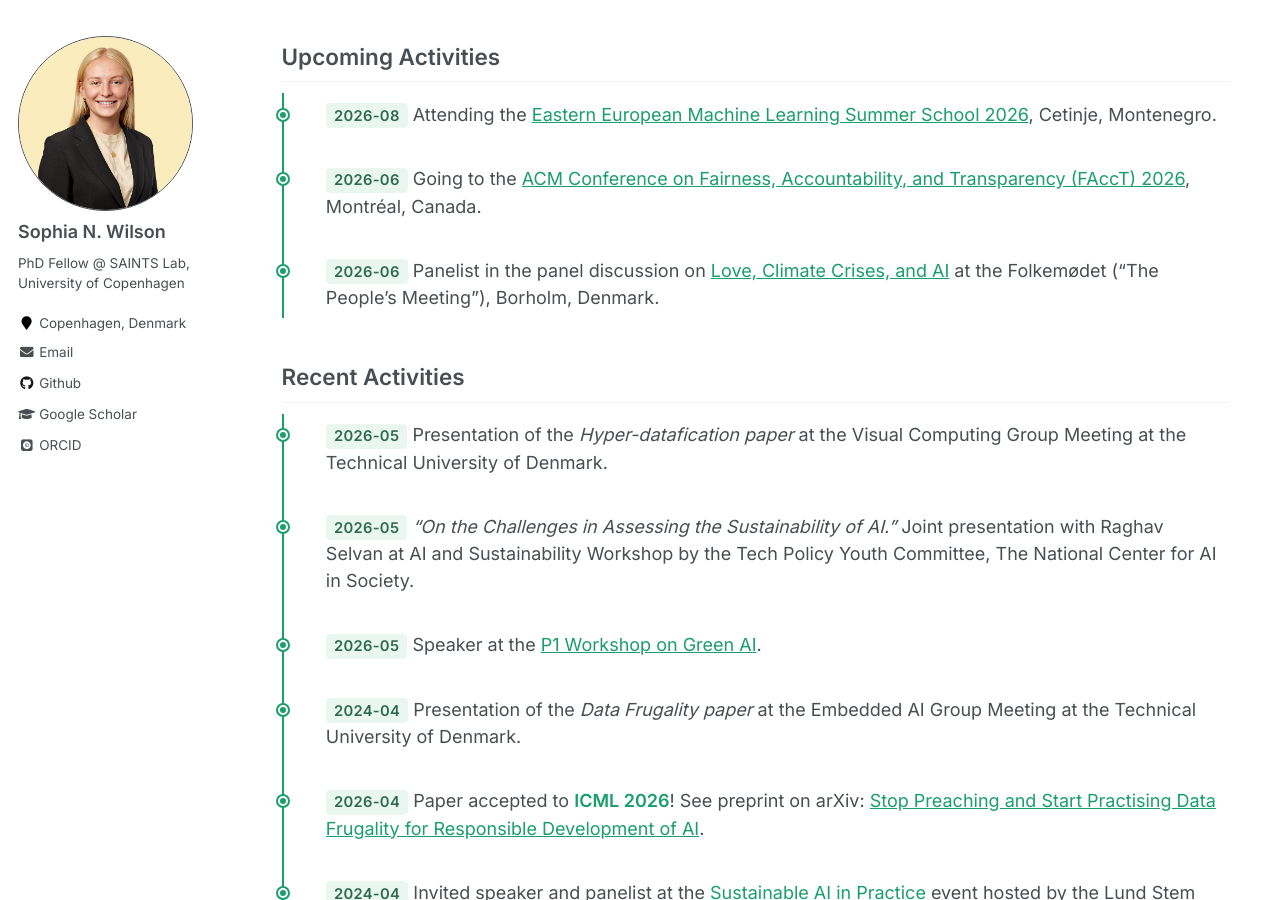
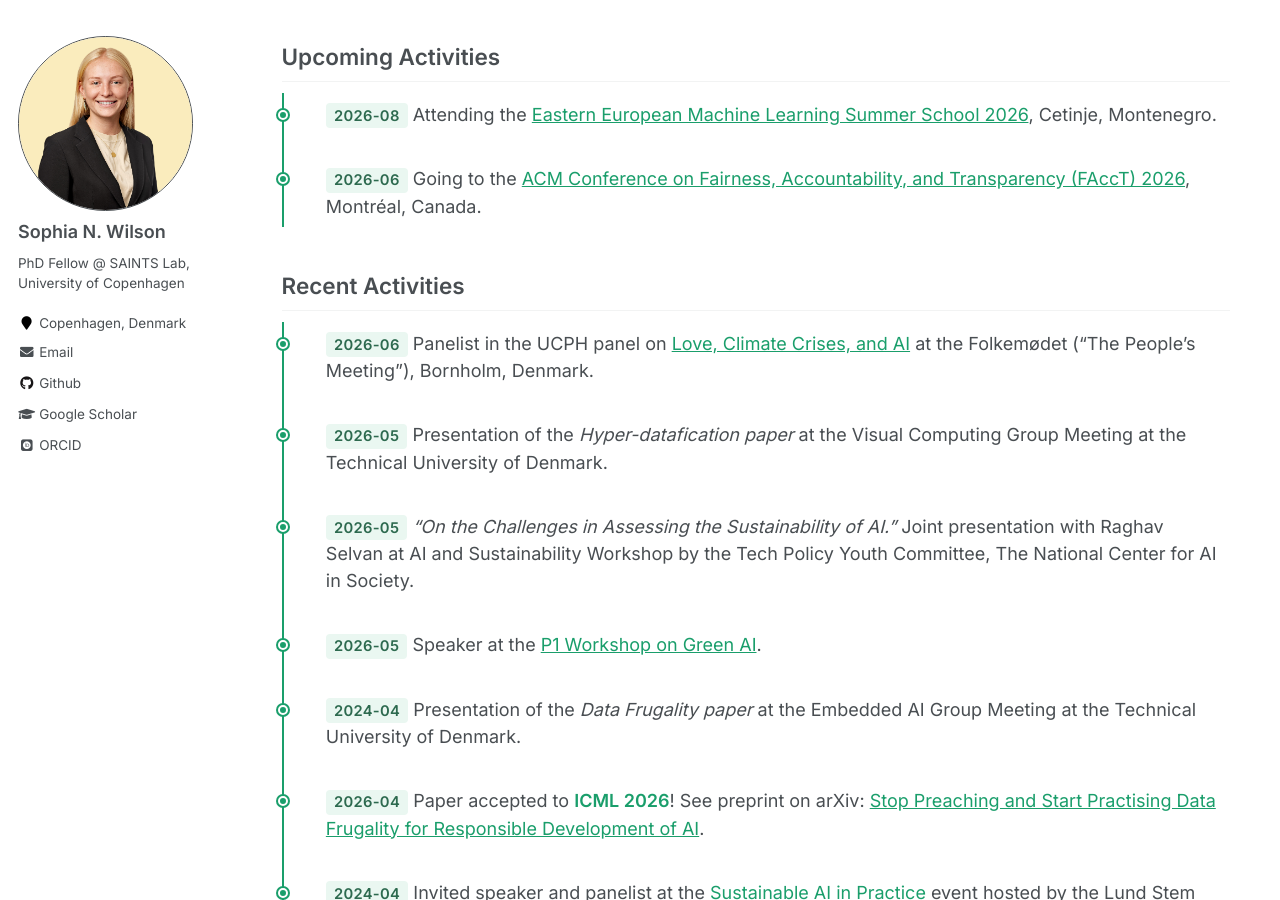
Before and after one commit to sophiawilson18/sophiawilson18.github.io, a Jekyll site: the page built from _pages/about.md, in a window 1280 px wide and 900 px high, scrolled down 453 px. Built offline with Jekyll 4.4.1, drawn with Linux system fonts in a browser that asks for light colours; some web fonts are replaced.

Commit message:
removed images and update about

```diff
--- a/_pages/about.md
+++ b/_pages/about.md
@@ -22,13 +22,13 @@
 
 **2026-06** Going to the [ACM Conference on Fairness, Accountability, and Transparency (FAccT) 2026](https://facctconference.org/2026/acceptedpapers.html), Montréal, Canada.
 
-**2026-06** Panelist in the panel discussion on [Love, Climate Crises, and AI](https://program.folkemoedet.dk/events/2026/32746/kaerlighed-klimakrise-og-kunstig-intelligens) at the Folkemødet ("The People's Meeting"), Borholm, Denmark.
-
 </div>
 
 ## Recent Activities
 
 <div class="timeline" markdown="1">
+
+**2026-06** Panelist in the UCPH panel on [Love, Climate Crises, and AI](https://program.folkemoedet.dk/events/2026/32746/kaerlighed-klimakrise-og-kunstig-intelligens) at the Folkemødet ("The People's Meeting"), Bornholm, Denmark.
 
 **2026-05** Presentation of the *Hyper-datafication paper* at the Visual Computing Group Meeting at the Technical University of Denmark.
 
```
Also changed, not shown: _pages/images/bob.jpeg (deleted), _pages/images/dissemination.jpg (deleted), _pages/images/dustin.jpeg (deleted), _pages/images/frederik.jpg (deleted), _pages/images/jakup.jpg (deleted), _pages/images/jonathan.jpg (deleted), _pages/images/julian.jpg (deleted), _pages/images/pedram.jpeg (deleted), _pages/images/rasmus.jpeg (deleted), _pages/images/saints.jpeg (deleted), _pages/images/sebastian.jpg (deleted), _pages/images/tong.jpg (deleted), _pages/images/ulrik.jpg (deleted).
